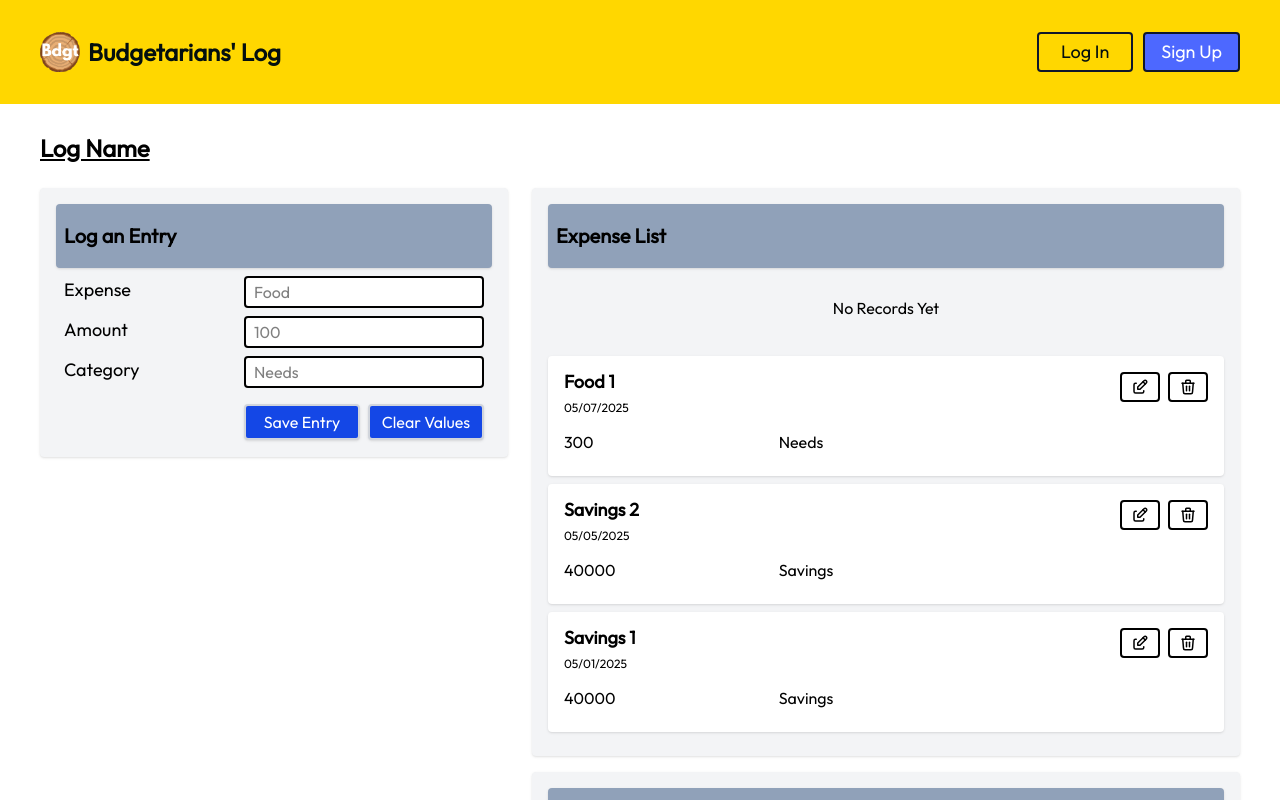
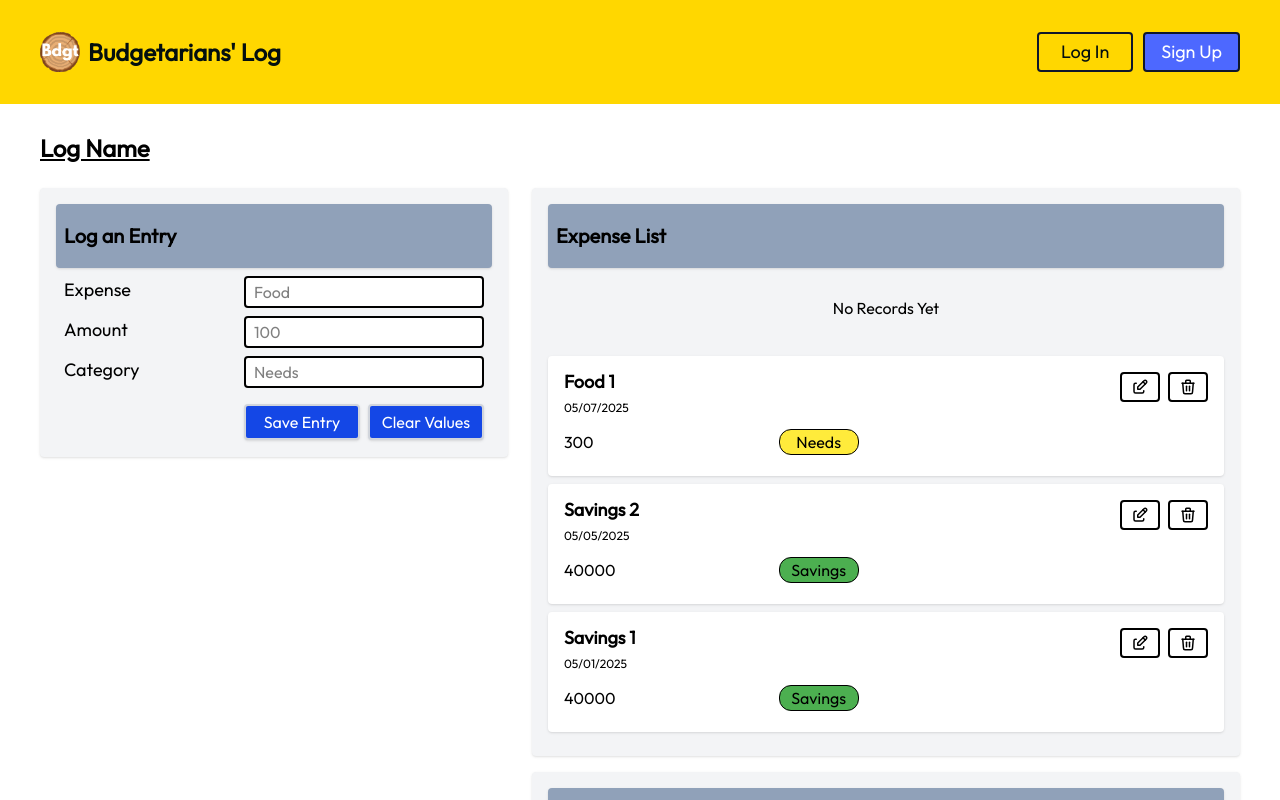
Before and after one commit to marlmunar/budget-tracker, a React (Vite) app in the folder frontend/: page /log in a window 1280 px wide. Shown: the top 800 px of the page. Built offline with nearby package versions, Linux system fonts and the light colour scheme.

Commit message:
Added dynamic color rendering for categories with colors assigned to them

```diff
--- a/frontend/src/components/ExpenseList.jsx
+++ b/frontend/src/components/ExpenseList.jsx
@@ -12,6 +12,7 @@ const ExpenseList = () => {
         amount="300"
         category="Needs"
         timeStamps="05/07/2025"
+        bgColor="#FFEB3B"
       />
       <ExpenseListItem
         name="Savings 2"
--- a/frontend/src/components/ExpenseListItem.jsx
+++ b/frontend/src/components/ExpenseListItem.jsx
@@ -1,5 +1,11 @@
 import { TbTrash, TbEdit } from "react-icons/tb";
-const ExpenseListItem = ({ name, amount, category, timeStamps }) => {
+const ExpenseListItem = ({
+  name,
+  amount,
+  category,
+  timeStamps,
+  bgColor = "#4CAF50",
+}) => {
   return (
     <div className="my-2 bg-white shadow rounded px-4 p-2 grid grid-rows-2 grid-cols-3 items-center hover:bg-slate-200/50 transition-all duration-300">
       <div className="col-span-2">
@@ -7,7 +13,12 @@ const ExpenseListItem = ({ name, amount, category, timeStamps }) => {
         <p className="text-xs">{timeStamps}</p>
       </div>
       <p>{amount}</p>
-      <p className="">{category}</p>
+      <p
+        className="border max-w-20 text-center rounded-xl"
+        style={{ backgroundColor: bgColor }}
+      >
+        {category}
+      </p>
       <div className="py-2 flex gap-2 justify-end row-start-1 col-start-3 row-span-2 self-start">
         <TbEdit className="rounded text-3xl p-1 border-2 md:min-w-10 bg-white" />
         <TbTrash className="rounded text-3xl p-1 border-2 md:min-w-10 bg-white" />
```
